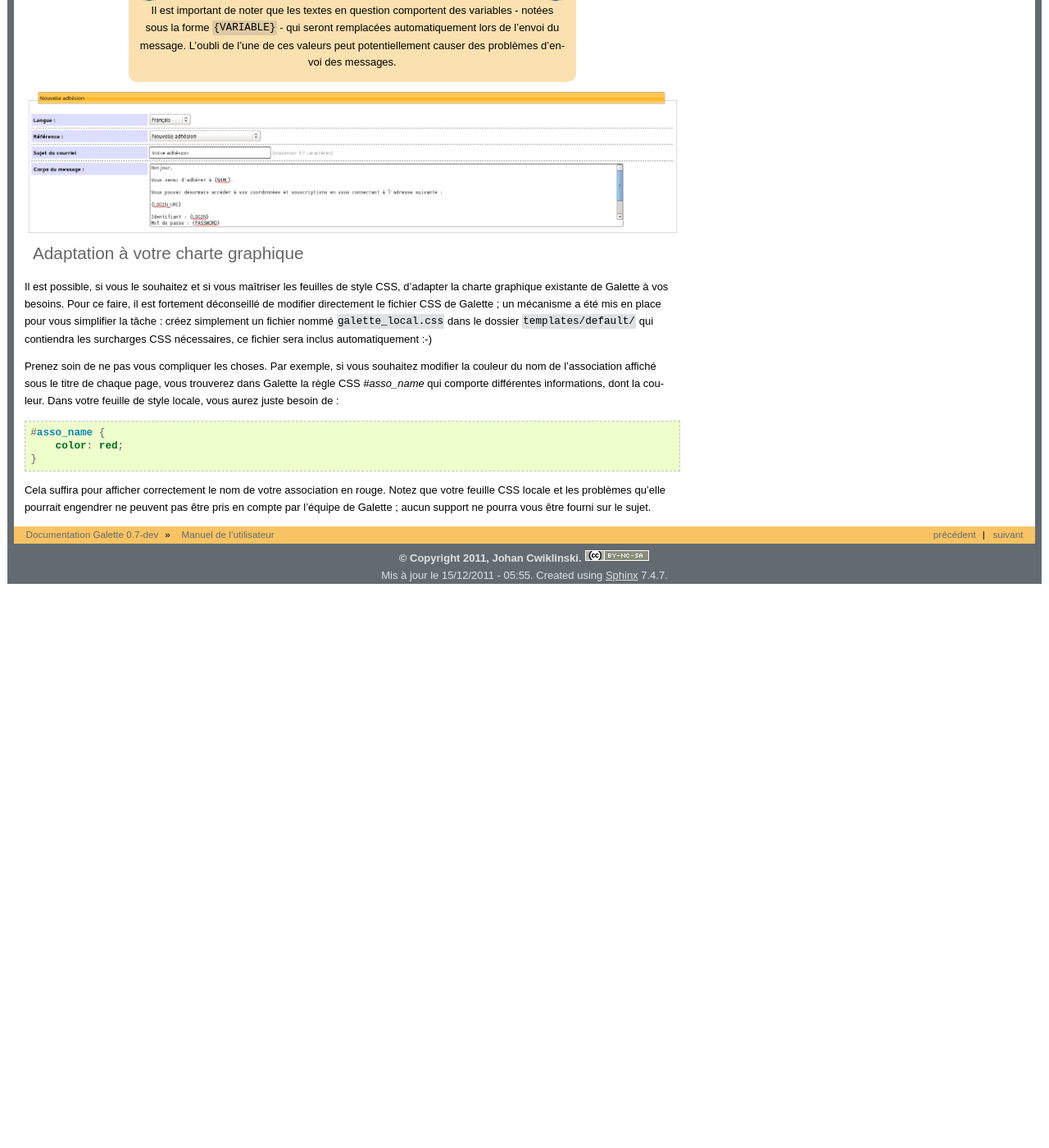
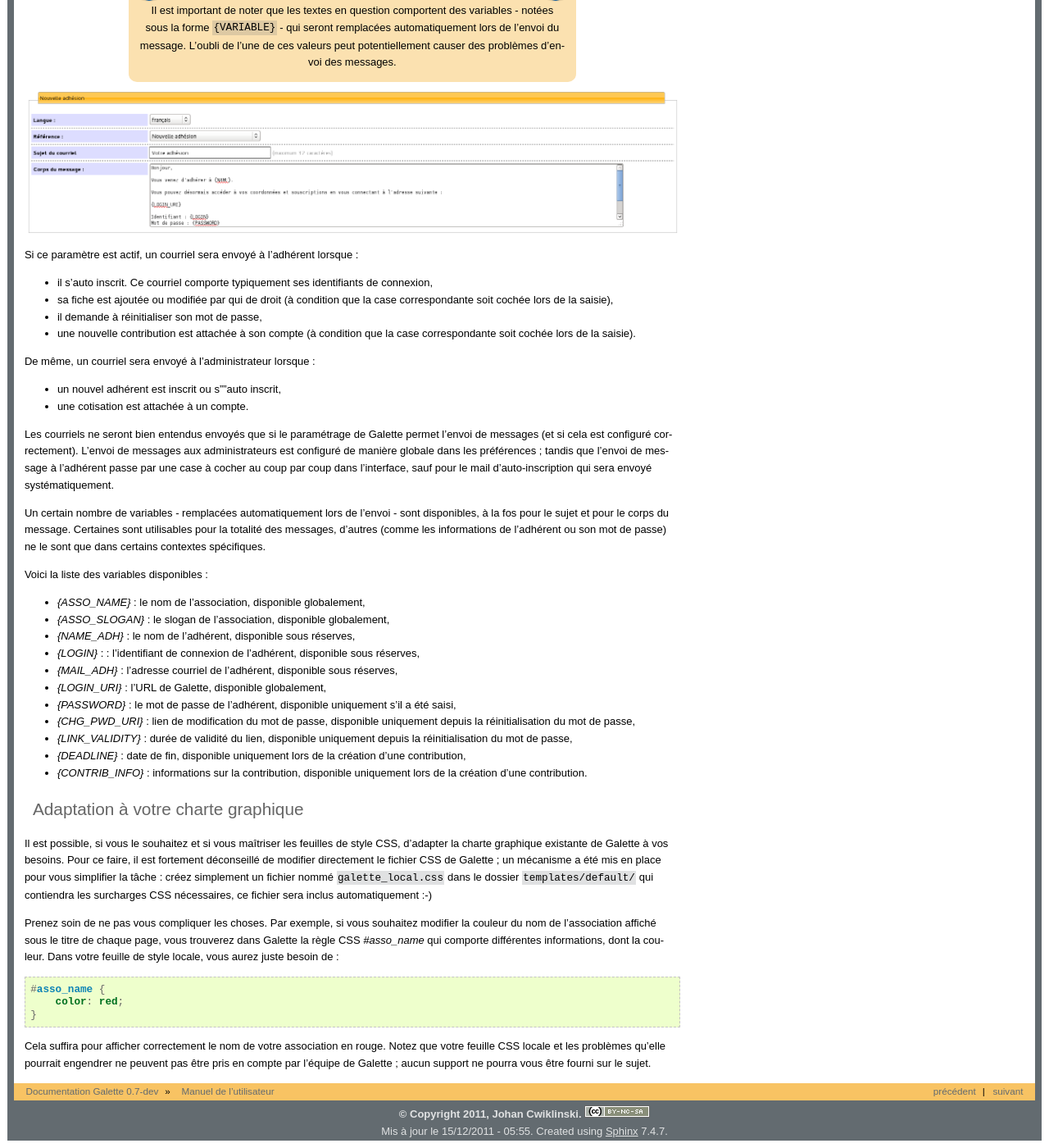
Before and after one commit to galette/galettedoc, a Sphinx documentation site: the page built from source/usermanual/index.rst, in a window 1280 px wide and 1400 px high, scrolled down 13116 px. Shown: the whole window at 82% size. Built offline with Sphinx 7.4.7, drawn with Linux system fonts in a browser that asks for light colours; before the commit the page ends 13837 px from its top, so only the background shows below that.

Commit message:
Les textes des courriels

```diff
--- a/source/usermanual/index.rst
+++ b/source/usermanual/index.rst
@@ -408,6 +408,36 @@ Les textes en question sont fournis par défaut, et une interface vous est propo
    :align: center
    :alt: Modification du texte en français envoyé à un adhérent lors de son adhésion
 
+Si ce paramètre est actif, un courriel sera envoyé à l'adhérent lorsque :
+
+* il s'auto inscrit. Ce courriel comporte typiquement ses identifiants de connexion,
+* sa fiche est ajoutée ou modifiée par qui de droit (à condition que la case correspondante soit cochée lors de la saisie),
+* il demande à réinitialiser son mot de passe,
+* une nouvelle contribution est attachée à son compte (à condition que la case correspondante soit cochée lors de la saisie).
+
+De même, un courriel sera envoyé à l'administrateur lorsque :
+
+* un nouvel adhérent est inscrit ou s''auto inscrit,
+* une cotisation est attachée à un compte.
+
+Les courriels ne seront bien entendus envoyés que si le paramétrage de Galette permet l'envoi de messages (et si cela est configuré correctement). L'envoi de messages aux administrateurs est configuré de manière globale dans les préférences ; tandis que l'envoi de message à l'adhérent passe par une case à cocher au coup par coup dans l'interface, sauf pour le mail d'auto-inscription qui sera envoyé systématiquement.
+
+Un certain nombre de variables - remplacées automatiquement lors de l'envoi - sont disponibles, à la fos pour le sujet et pour le corps du message. Certaines sont utilisables pour la totalité des messages, d'autres (comme les informations de l'adhérent ou son mot de passe) ne le sont que dans certains contextes spécifiques.
+
+Voici la liste des variables disponibles :
+
+* `{ASSO_NAME}` : le nom de l'association, disponible globalement,
+* `{ASSO_SLOGAN}` : le slogan de l'association, disponible globalement,
+* `{NAME_ADH}` : le nom de l'adhérent, disponible sous réserves,
+* `{LOGIN}` :  : l'identifiant de connexion de l'adhérent, disponible sous réserves,
+* `{MAIL_ADH}` : l'adresse courriel de l'adhérent, disponible sous réserves,
+* `{LOGIN_URI}` : l'URL de Galette, disponible globalement,
+* `{PASSWORD}` : le mot de passe de l'adhérent, disponible uniquement s'il a été saisi,
+* `{CHG_PWD_URI}` : lien de modification du mot de passe, disponible uniquement depuis la réinitialisation du mot de passe,
+* `{LINK_VALIDITY}` : durée de validité du lien, disponible uniquement depuis la réinitialisation du mot de passe,
+* `{DEADLINE}` : date de fin, disponible uniquement lors de la création d'une contribution,
+* `{CONTRIB_INFO}` : informations sur la contribution, disponible uniquement lors de la création d'une contribution.
+
 ***********************************
 Adaptation à votre charte graphique
 ***********************************
```
